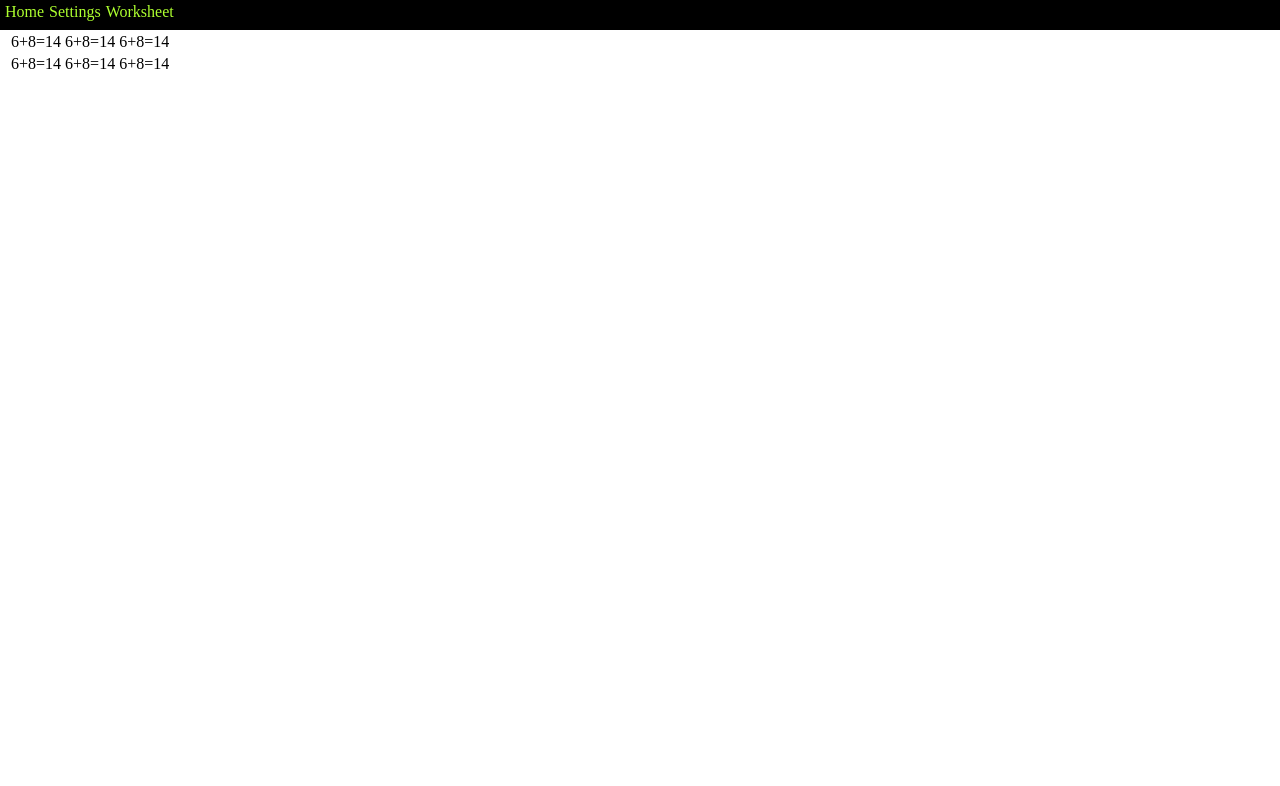
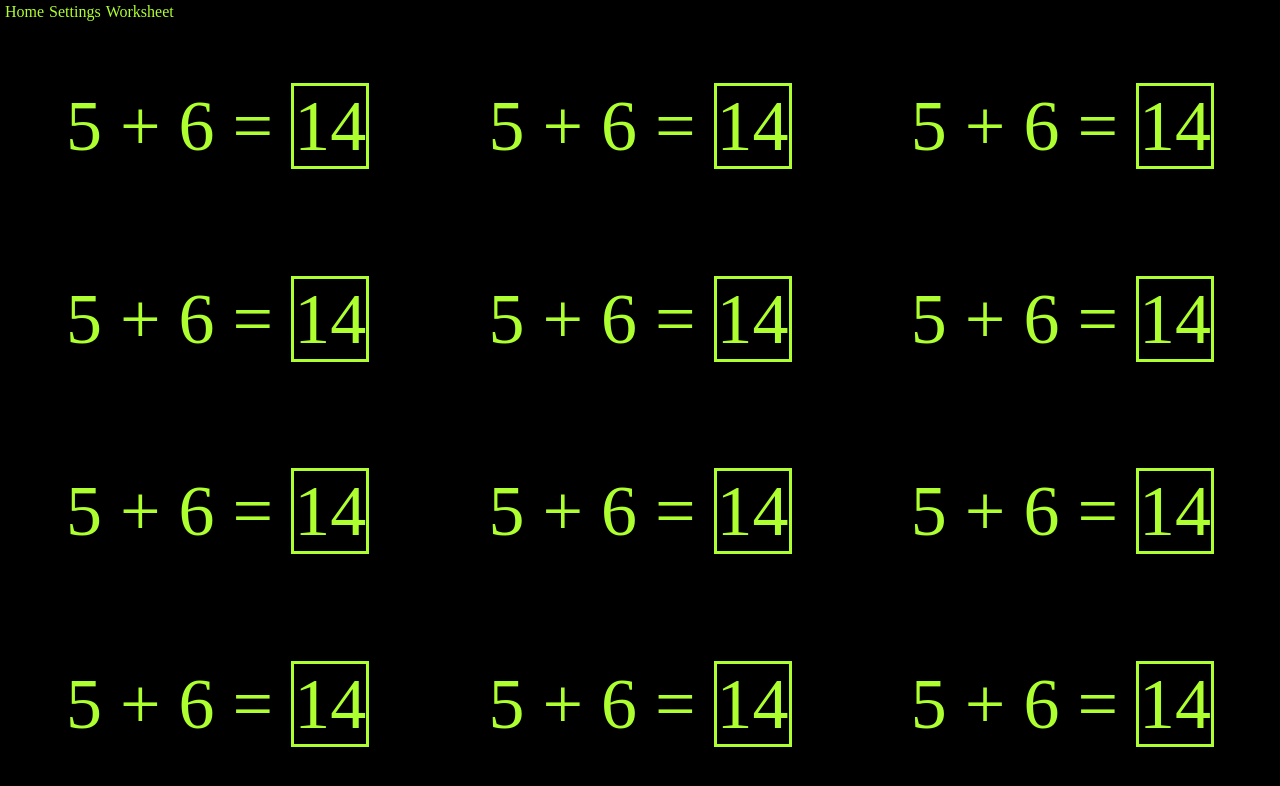
Before and after one commit to Randy-Blancett/MathWorksheet, an Angular app: page /worksheet in a window 1280 px wide. Shown: the top 786 px of the page. Built offline with nearby package versions, Linux system fonts and the light colour scheme.

Commit message:
this will output a worksheet

```diff
--- a/src/app/app.component.css
+++ b/src/app/app.component.css
@@ -1,5 +1,28 @@
-div#content{
+:host {
+    overflow: hidden;
+    overflow-y: hidden;
+}
+
+@media print {
+    div#content {
+        top: 0px;
+    }
+}
+
+@media screen {
+    div#content {
+        top: 25px;
+    }
+}
+
+div#content {
     position: absolute;
-top: 25px;
-padding-top: 5px;
+    left: 0px;
+    bottom: -1px;
+    width: 100%;
+    padding-top: 5px;
+    display: flex;
+    background-color: black;
+    color: greenyellow;
+    overflow: hidden;
 }
--- a/src/app/problem.ts
+++ b/src/app/problem.ts
@@ -1,4 +1,11 @@
 export class Problem {
   number1:number=7;
   number2:number=4;
+
+  public getNumber1():number{
+    return this.number1;
+  }
+  public getNumber2():number{
+    return this.number2;
+  }
 }
--- a/src/app/problem/problem.component.css
+++ b/src/app/problem/problem.component.css
@@ -1,3 +1,21 @@
-div{
+@media screen {
+    :host {
+        font-size: 72px;
+    }
+}
+
+@media print {
+    :host {
+        font-size: 50px;
+    }
+}
+
+div {
     display: inline;
 }
+
+div.number {}
+
+div[name="answer"] {
+    border: greenyellow solid;
+}
--- a/src/app/problem/problem.component.html
+++ b/src/app/problem/problem.component.html
@@ -1 +1,4 @@
-<div class="number" name = "num1">6</div><div class="operator">+</div><div class="number"name = "num2">8</div>=<div class="number">14</div>
+<div class="number" name="num1">{{number1}}</div>
+<div class="operator"> {{op}} </div>
+<div class="number" name="num2">{{number2}}</div> =
+<div class="number" name="answer">14</div>
--- a/src/app/problem/problem.component.ts
+++ b/src/app/problem/problem.component.ts
@@ -1,4 +1,4 @@
-import { Component, OnInit } from '@angular/core';
+import { Component, Input, OnInit } from '@angular/core';
 
 @Component({
   selector: 'app-problem',
@@ -6,6 +6,9 @@ import { Component, OnInit } from '@angular/core';
   styleUrls: ['./problem.component.css']
 })
 export class ProblemComponent implements OnInit {
+  @Input() number1: number | undefined;
+  @Input() number2: number | undefined;
+  @Input() op: string = "-";
   constructor() { }
 
   ngOnInit(): void {
--- a/src/app/toolbar/toolbar.component.css
+++ b/src/app/toolbar/toolbar.component.css
@@ -1,9 +1,20 @@
-div{
+@media print {
+    div {
+        display: none;
+    }
+}
+
+@media screen {
+    div {
+        height: 25px;
+        display: inline;
+    }
+}
+
+div {
     background-color: black;
     padding: 2.5px;
-    height: 25px;
     color: greenyellow;
-    display: inline;
     position: fixed;
     top: 0;
     left: 0;
@@ -11,9 +22,9 @@ div{
     width: 100% !important;
 }
 
-div.button{
+div.button {
     padding: 2.5px;
-    height:20px !important;
+    height: 20px !important;
     cursor: pointer;
     position: relative;
 }
--- a/src/app/worksheet/worksheet.component.css
+++ b/src/app/worksheet/worksheet.component.css
@@ -0,0 +1,17 @@
+:host {
+    left: 0;
+    bottom: -1px;
+    width: 100%;
+    height: 100%;
+    display: grid;
+    grid-template-columns:33% 33% auto;
+    grid-template-rows:25% 25% 25% 25%;
+    grid-auto-flow: row;
+    justify-content: center;
+    align-items: center;
+}
+
+div.row{
+    display: flex;
+    justify-content: space-around;
+}
--- a/src/app/worksheet/worksheet.component.html
+++ b/src/app/worksheet/worksheet.component.html
@@ -1,4 +1 @@
-<table>
-    <tr *ngFor="let row of rows" >
-        <td *ngFor="let problem of row"><app-problem></app-problem></td></tr>
-</table>
+<app-problem *ngFor="let problem of rows" [number1]=5 [number2]=6 op="+"></app-problem>
--- a/src/app/worksheet/worksheet.component.ts
+++ b/src/app/worksheet/worksheet.component.ts
@@ -8,16 +8,20 @@ import {Problem} from '../problem'
 })
 export class WorksheetComponent implements OnInit {
   title = "Worksheet Page"
+
   rows = [
-    [
+      new Problem(),
+      new Problem(),
+      new Problem(),
+      new Problem(),
+      new Problem(),
+      new Problem(),
+      new Problem(),
+      new Problem(),
+      new Problem(),
       new Problem(),
       new Problem(),
       new Problem()
-    ], [
-      new Problem(),
-      new Problem(),
-      new Problem()
-    ]
   ]
   constructor() { }
 
```
